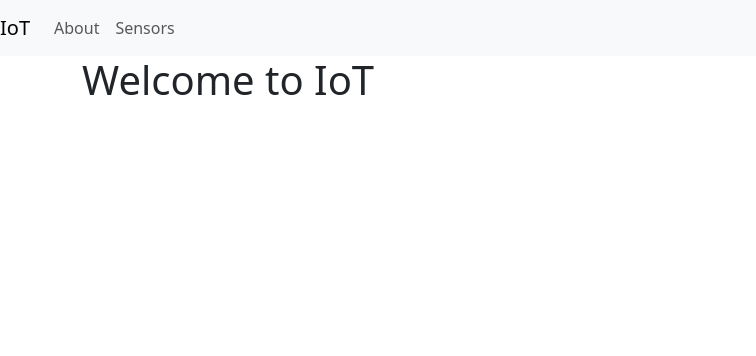
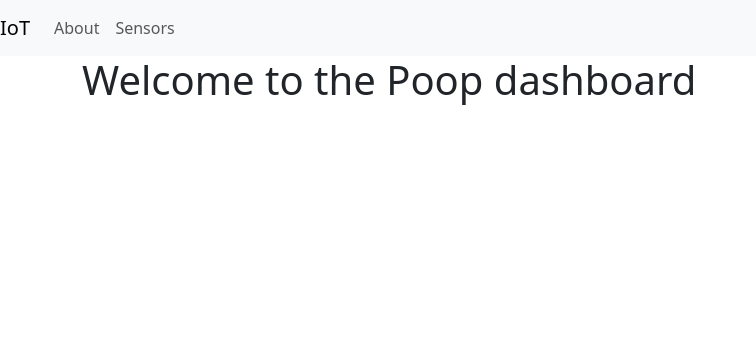
Before and after one commit to RicoStaedeli/frontend_IoT, a Flask app: page / in a window 1280 px wide. Shown: the top 356 px of the page, without its empty margins (0-756 px from the left). Run offline with Flask 3, Linux system fonts and the light colour scheme.

Commit message:
beautify

```diff
--- a/app.py
+++ b/app.py
@@ -8,7 +8,6 @@ app = Flask(__name__)
 # ###############################
 @app.route('/')
 def index():
-
     return render_template('index.html')
 
 @app.route('/sensors')
@@ -23,9 +22,18 @@ def sensors():
     else:
         return render_template('sensors.html',weightSensorValue='Fehler')
 
+
 @app.route('/weightsensor')
 def weightsensor():
-    return render_template('WeightSensor.html')
+    api_url = "https://pfistdo.pythonanywhere.com/poop/1"
+    response = requests.get(api_url)
+    print(response)
+    if response.status_code == 200:
+        sensordata = response.json()
+        print(sensordata)
+        return render_template('WeightSensor.html',poop=sensordata['weight'])
+    else:
+        return render_template('WeightSensor.html',weightSensorValue='Fehler')
 
 # ###############################
 # Helper Methods
--- a/templates/index.html
+++ b/templates/index.html
@@ -1,5 +1,5 @@
 {% extends 'base.html' %}
 
 {% block content %}
-    <h1>{% block title %} Welcome to IoT {% endblock %}</h1>
+    <h1>{% block title %} Welcome to the Poop dashboard {% endblock %}</h1>
 {% endblock %}
```
Also changed, not shown: static/js/weightSensor.js (added, +9 -0 lines), templates/WeightSensor.html (+3 -14 lines).
